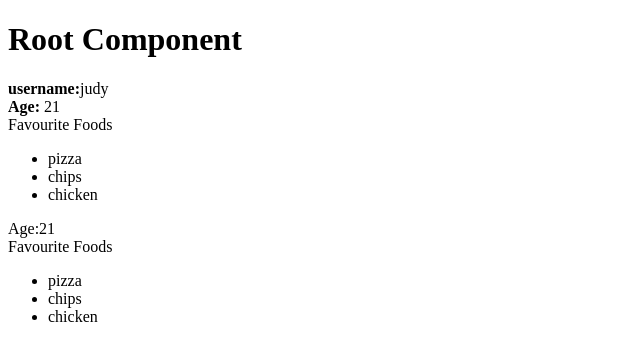
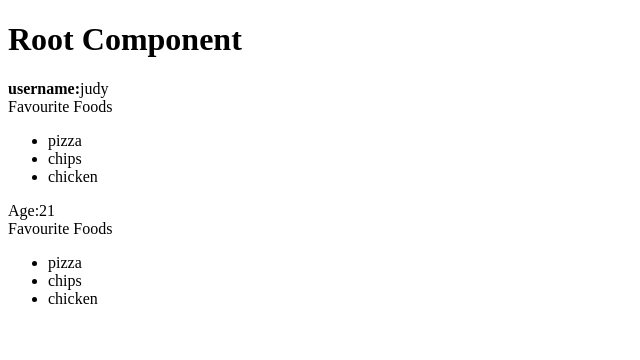
Before and after one commit to Judiciousmurich/reactify-2024, a React (Vite) app in the folder react/: page / in a window 1280 px wide. Shown: the top 360 px of the page, without its empty margins (0-640 px from the left). Built offline with nearby package versions, Linux system fonts and the light colour scheme.

Commit message:
feat:add files

```diff
--- a/react/src/components/UserProfile.jsx
+++ b/react/src/components/UserProfile.jsx
@@ -2,11 +2,11 @@ import UserFavouriteFoods from "./UserFavouriteFoods";
 import UserUsername from "./UserUsername";
 
 export default function UserProfile (props) {
+    console.log(props)
     return(
         <div id="user-profile">
             <UserUsername username = "judy" />
-            <b>Age: </b>
-            <span>{props.age}</span>
+
               <UserFavouriteFoods/>
             <div>
                 <span>Age:</span>
```
